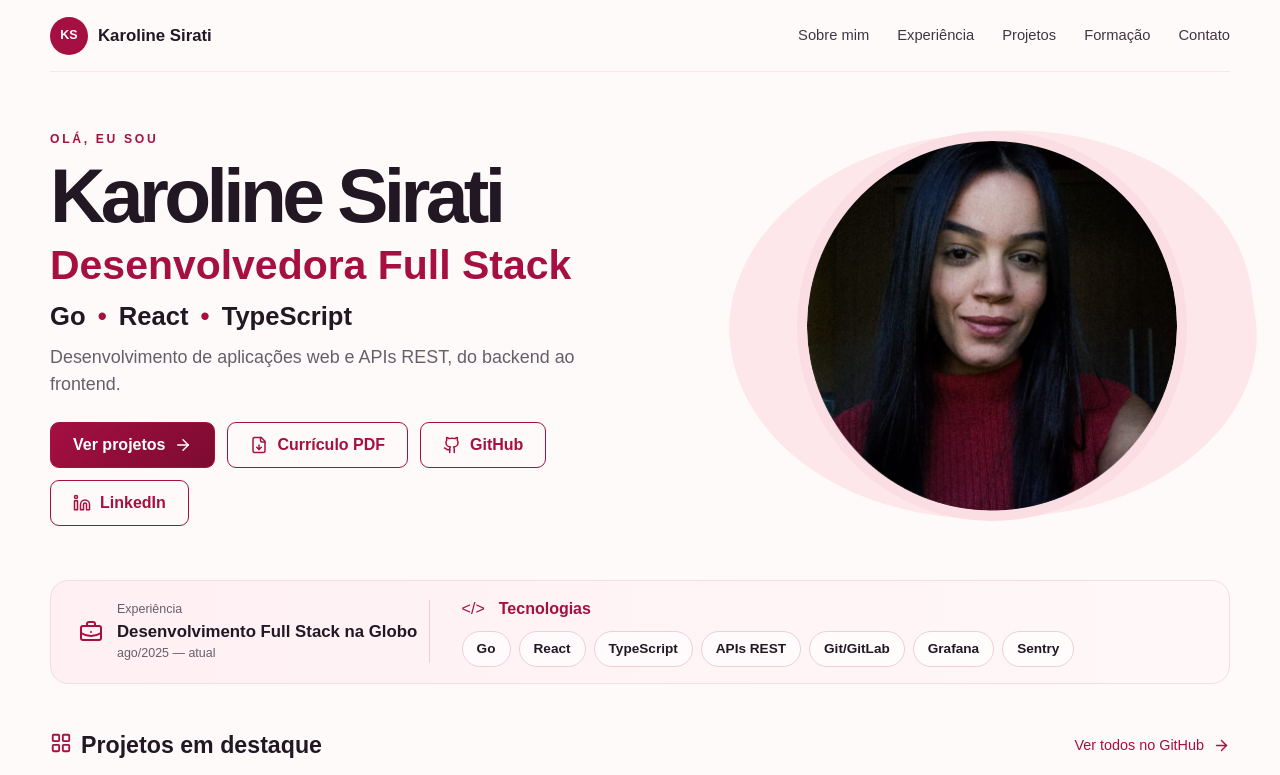
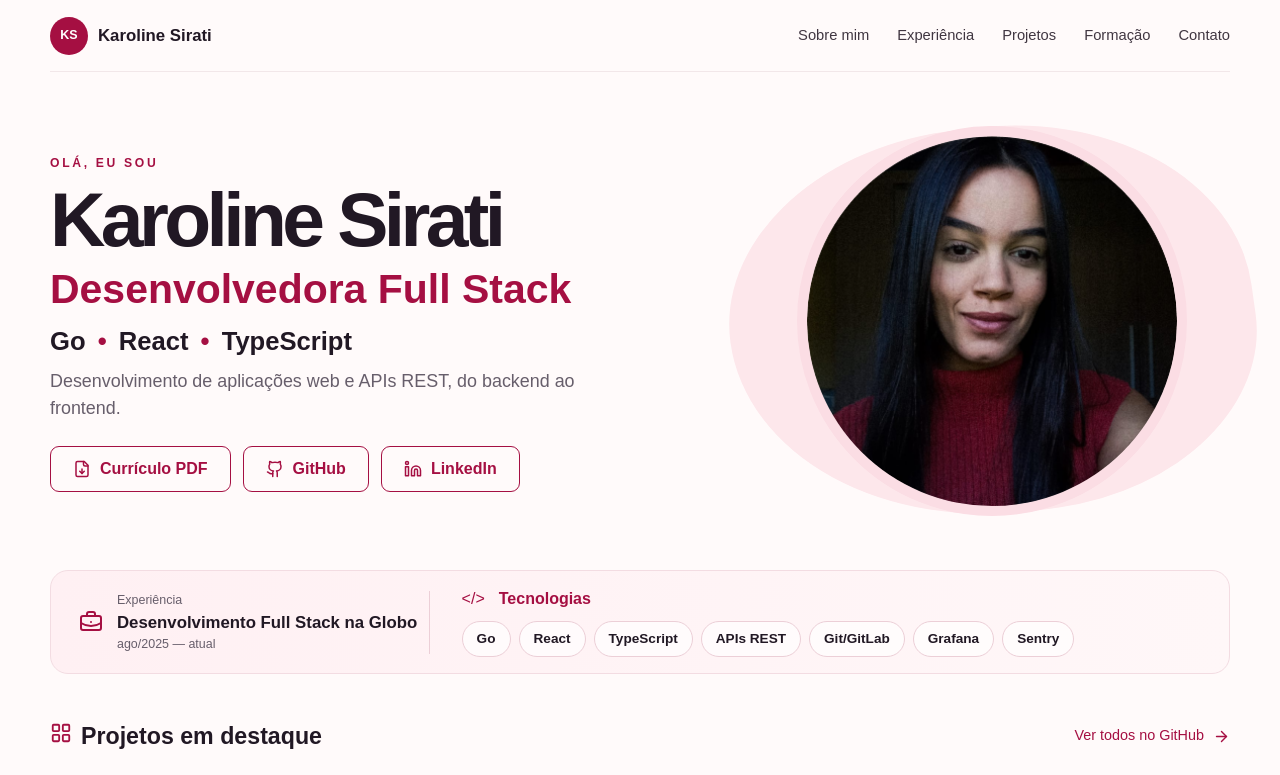
Before and after one commit to KarolSirati/Karoline-Portfolio, a React (Vite) app: page / in a window 1280 px wide. Shown: the top 775 px of the page. Built offline with nearby package versions, Linux system fonts and the light colour scheme.

Commit message:
style: remove botão de projetos

```diff
--- a/src/views/PortfolioView.tsx
+++ b/src/views/PortfolioView.tsx
@@ -50,10 +50,6 @@ export function PortfolioView() {
           </p>
 
           <div className="hero-actions">
-            <a className="button primary" href="#projetos">
-              Ver projetos
-              <ArrowRight size={18} />
-            </a>
 
             <a
               className="button secondary"
```
